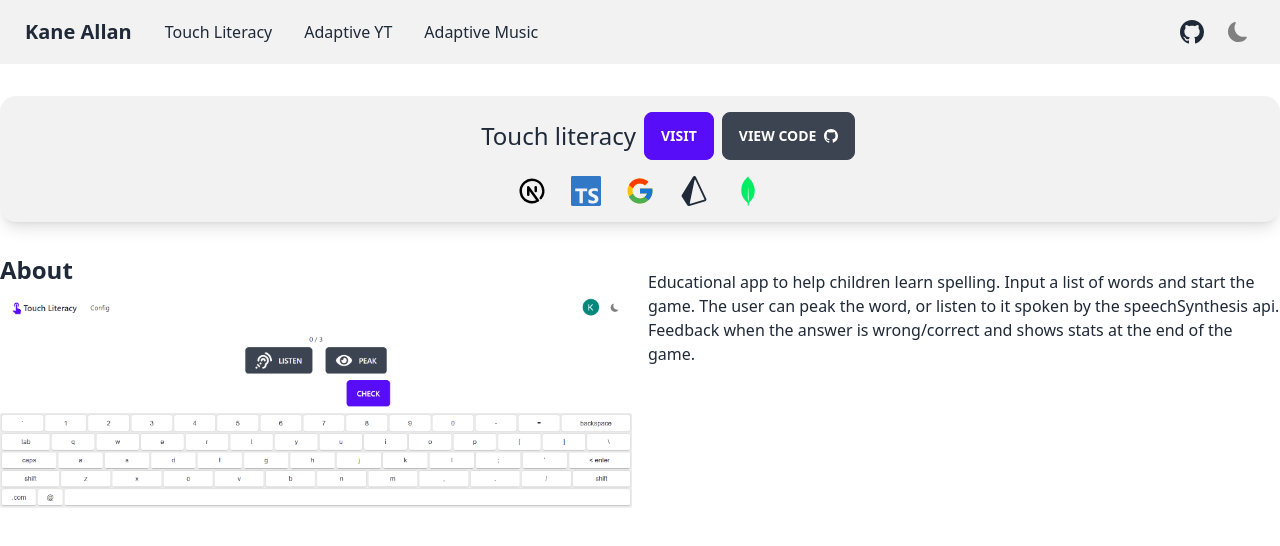
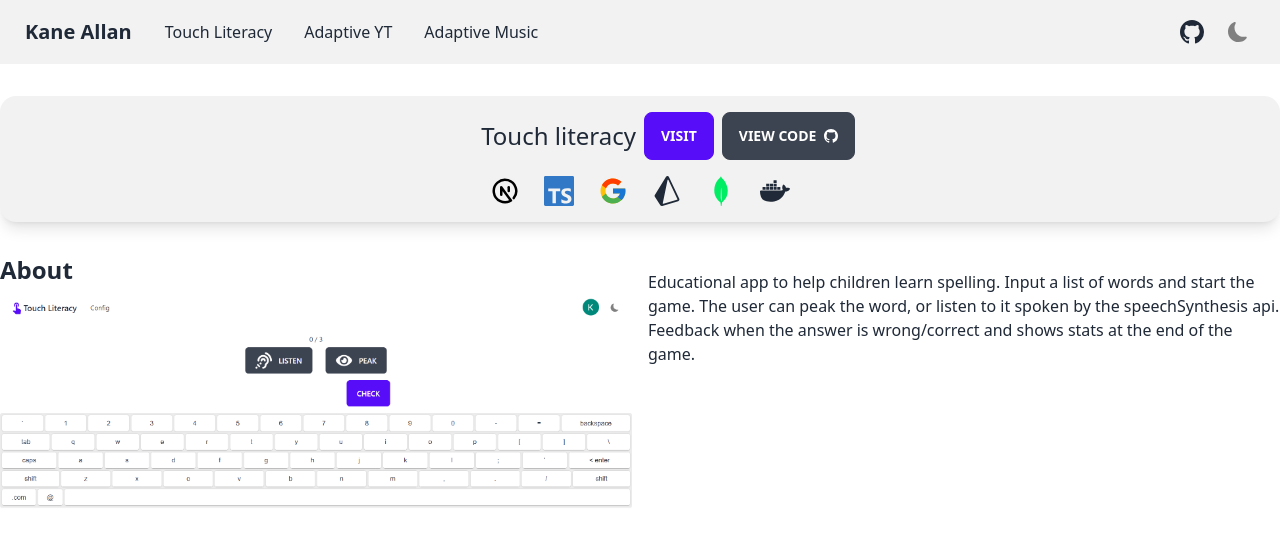
Before and after one commit to Enakers/portfolio, a Next.js app: page /project/touch-literacy in a window 1280 px wide. Shown: the top 546 px of the page. Built offline with nearby package versions, Linux system fonts and the light colour scheme.

Commit message:
feat: add docker icons to adaptive-yt & touch-literacy pages

```diff
--- a/src/pages/project/adaptive-yt.tsx
+++ b/src/pages/project/adaptive-yt.tsx
@@ -1,6 +1,6 @@
 import { BsGithub } from 'react-icons/bs';
 import { FcGoogle } from 'react-icons/fc';
-import { SiMongodb, SiPrisma, SiTypescript } from 'react-icons/si';
+import { SiDocker, SiMongodb, SiPrisma, SiTypescript } from 'react-icons/si';
 import { TbBrandNextjs } from 'react-icons/tb';
 
 const AdaptiveYT = () => {
@@ -34,6 +34,7 @@ const AdaptiveYT = () => {
           <FcGoogle size="30" />
           <SiPrisma size="30" />
           <SiMongodb color="00ED64" size="30" />
+          <SiDocker size="30" />
         </div>
       </div>
 
--- a/src/pages/project/touch-literacy.tsx
+++ b/src/pages/project/touch-literacy.tsx
@@ -1,6 +1,6 @@
 import { BsGithub } from 'react-icons/bs';
 import { FcGoogle } from 'react-icons/fc';
-import { SiMongodb, SiPrisma, SiTypescript } from 'react-icons/si';
+import { SiDocker, SiMongodb, SiPrisma, SiTypescript } from 'react-icons/si';
 import { TbBrandNextjs } from 'react-icons/tb';
 
 const TouchLiteracy = () => {
@@ -34,6 +34,7 @@ const TouchLiteracy = () => {
           <FcGoogle size="30" />
           <SiPrisma size="30" />
           <SiMongodb color="00ED64" size="30" />
+          <SiDocker size="30" />
         </div>
       </div>
 
```
